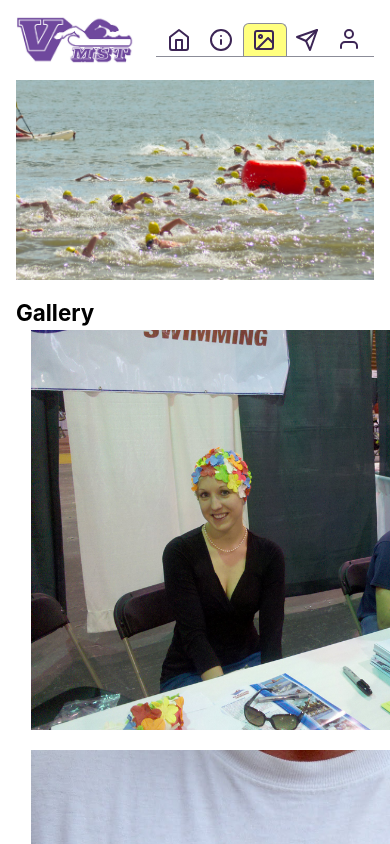
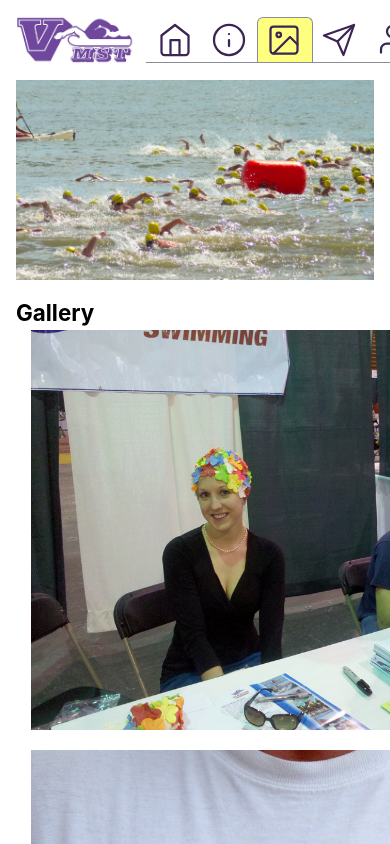
Before and after one commit to clstevenson/VMST-Website, a React (Vite) app in the folder client/: page /gallery in a window 390 px wide. Shown: the top 844 px of the page. Built offline with nearby package versions, Linux system fonts and the light colour scheme.

Commit message:
Add responsiveness to nav icon sizes

```diff
--- a/client/src/components/NavBar.jsx
+++ b/client/src/components/NavBar.jsx
@@ -22,10 +22,9 @@ import LoginWindow from "./LoginWindow";
 import { COLORS, QUERIES } from "../utils/constants";
 
 // TODO address accessibility concerns (possibly by using Radix navigation component if that is workable)
-// - space will trigger the element (loading page)
-// - screenreader will only read off the item once
+// - need spacebar to trigger page load on focus (currently only ENTER)
+// - screenreader should only read off the item once
 // - ESC to unselect/unfocus? (Is that needed for accessbility?)
-// - disable animation for reduced-motion users? The motion is pretty subtle tho.
 export default function NavBar() {
   return (
     <Wrapper>
@@ -70,7 +69,6 @@ const NavItem = ({ href, label, icon: Icon }) => {
 // looks like a navlink but is actually a button to display the login modal
 // modal removes scrollbar which causes a shift in backdrop. Radix bug?
 const LoginItem = ({ email, password, setEmail, setPassword }) => {
-  // email validation; this is the regex the HTML form uses for validation
   return (
     <Dialog.Root>
       <Tooltip.Root>
@@ -115,6 +113,7 @@ const TooltipTrigger = styled(Tooltip.Trigger)`
 
 const TooltipContent = styled(Tooltip.Content)`
   display: none;
+  background-color: ${COLORS.accent[1]};
 
   @media ${QUERIES.tabletAndLess} {
     display: revert;
@@ -151,6 +150,7 @@ const LinkButton = styled.button`
     color: ${COLORS.accent[9]};
   }
 
+  /* icon styling */
   & svg {
     transform: translateY(2px);
     margin-right: 2px;
@@ -162,6 +162,15 @@ const LinkButton = styled.button`
     transform-origin: 50% 100%;
     transform: scale(1.05);
     transition: transform 200ms;
+  }
+
+  /* larger icon targets for touchscreens */
+  @media ${QUERIES.tabletAndLess} {
+    & svg {
+      width: 36px;
+      height: 36px;
+      stroke-width: 1.5;
+    }
   }
 `;
 
```
